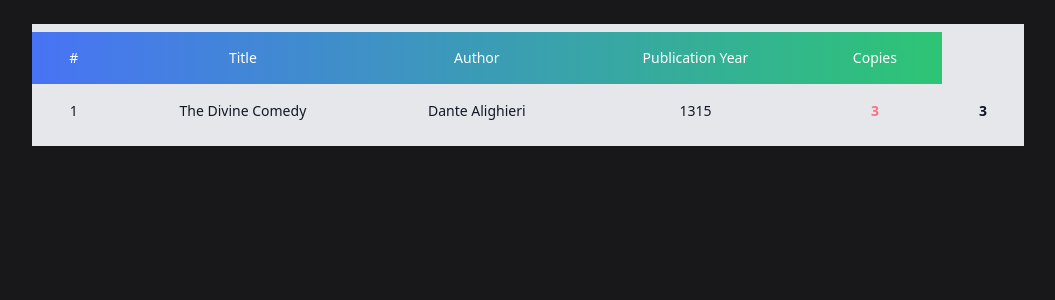
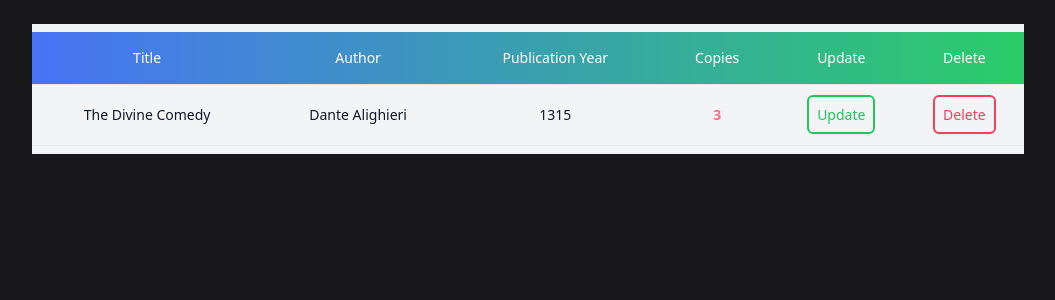
Before and after one commit to SubhanuSRoy/libMan, a Django app: page /books/ in a window 1280 px wide. Shown: the part 112-412 px from the top of the page, without its empty margins (112-1167 px from the left). Run offline with Django 4.2, Linux system fonts and the light colour scheme; data comes from the database, SQL or seed files in the repository; both versions use the stored data as it was after the commit; some libraries are stand-ins or nearby versions.

Commit message:
ft. book CRUD

```diff
--- a/main/templates/main/books.html
+++ b/main/templates/main/books.html
@@ -1,18 +1,16 @@
 {% extends 'main/base.html' %}
-{% block title %}Home Page{% endblock %}
+{% block title %}Library{% endblock %}
 {% block content %}
 <div>
 
-    <div class="flex flex-col bg-gray-200">
+    <div class="flex flex-col bg-gray-100">
         <div class="overflow-x-auto sm:-mx-6 lg:-mx-8">
           <div class="py-2 inline-block min-w-full sm:px-6 lg:px-8">
             <div class="overflow-x-auto">
               <table class="min-w-full text-center">
                 <thead class="border-b bg-gradient-to-r from-[#4873f5] to-[#2bcc69] ">
                   <tr>
-                    <th scope="col" class="text-sm font-medium px-6 py-4 ">
-                      #
-                    </th>
+
                     <th scope="col" class="text-sm font-medium px-6 py-4 text-center">
                       Title
                     </th>
@@ -26,13 +24,19 @@
                     <th scope="col" class="text-sm font-medium px-6 py-4 text-center">
                       Copies
                     </th>
+                    <th scope="col" class="text-sm font-medium px-6 py-4 text-center">
+                      Update
+                    </th>
+                    <th scope="col" class="text-sm font-medium px-6 py-4 text-center">
+                      Delete
+                    </th>
 
                   </tr>
                 </thead>
                 <tbody>
                     {% for book in books %}
                   <tr class="border-b">
-                    <td class="px-6 py-4 whitespace-nowrap text-sm font-medium text-gray-900">{{book.id}}</td>
+
                     <td class="text-sm text-gray-900 px-6 py-4 whitespace-nowrap">
                       {{book.title}}
                     </td>
@@ -47,12 +51,25 @@
                     <td class="text-sm text-rose-400 font-bold px-6 py-4 whitespace-nowrap">
                       {{book.copies}}
                     </td>
-                    {% endif %}
-                    {% if book.copies < 15 %}
+
+                    {% elif book.copies < 15 %}
                     <td class="text-sm text-gray-900 font-bold px-6 py-4 whitespace-nowrap">
                       {{book.copies}}
                     </td>
                     {% endif %}
+
+                    <td class="px-2 py-5 border-b border-gray-200 text-sm text-center">
+                      <a class="border-2 text-center cursor-pointer border-green-500 text-green-500 bg-transparent hover:bg-green-500 hover:text-white shadow-sm rounded-md p-2 whitespace-no-wrap" href="{% url 'update_book' book.id %}">
+                        Update
+                      </a>
+
+                    </td>
+                    <td class="px-2 py-5 border-b border-gray-200 text-sm text-center">
+                      <a class="border-2 text-center cursor-pointer border-rose-500 text-rose-500 bg-transparent hover:bg-rose-500 hover:text-white shadow-sm rounded-md p-2 whitespace-no-wrap" href="{% url 'delete_book' book.id %}">
+                        Delete
+                      </a>
+
+                    </td>
 
                   </tr>
                   {% endfor %}
--- a/main/urls.py
+++ b/main/urls.py
@@ -11,7 +11,7 @@ urlpatterns = [
     # path('products/',views.products,name='products'),
     # path('customer/<str:pk>',views.customer,name='customer'),
 
-    # path('create_order/<str:pk>',views.createOrder,name='create_order'),
-    # path('update_order/<str:pk>',views.updateOrder,name='update_order'),
-    # path('delete_order/<str:pk>',views.deleteOrder,name='delete_order')
+    path('create_book',views.createBook,name='create_book'),
+    path('update_book/<str:pk>',views.updateBook,name='update_book'),
+    path('delete_book/<str:pk>',views.deleteBook,name='delete_book')
 ]
--- a/main/views.py
+++ b/main/views.py
@@ -1,5 +1,7 @@
-from django.shortcuts import render
+from django.shortcuts import render,redirect
 from . models import *
+
+from . forms import BookForm
 # Create your views here.
 def home(request):
     return render(request,'main/home.html')
@@ -8,3 +10,44 @@ def books(request):
     books = Book.objects.all()
     context={'books':books}
     return render(request,'main/books.html',context)
+
+# func to create book
+def createBook(request):
+    form = BookForm()
+
+    if request.method == 'POST':
+        form = BookForm(request.POST)
+        if form.is_valid():
+            form.save()
+            return redirect('/')
+
+    context={'form':form}
+    return render(request,'main/book_form.html',context)
+
+# func to update details/copies of books
+def updateBook(request,pk):
+    # get the specific book by its id
+    book = Book.objects.get(id=pk)
+    # pass the already filled fields to this form
+    form = BookForm(instance=book)
+
+    # get the form data and if valid then save and redirect to home page
+    if request.method == 'POST':
+        # this time also pass the instance of the book with changes
+        form = BookForm(request.POST, instance=book)
+        if form.is_valid():
+            form.save()
+            return redirect('books')
+
+
+    context={'form':form}
+    return render(request,'main/book_form.html',context)
+
+def deleteBook(request,pk):
+    book = Book.objects.get(id=pk)
+
+    if request.method == 'POST':
+        book.delete()
+        return redirect('books')
+    context = {'book':book,'bookName':book.title}
+    return render(request,'main/delete.html',context)
```
Also changed, not shown: main/forms.py (added, +9 -0 lines), main/templates/main/book_form.html (added, +30 -0 lines), main/templates/main/delete.html (added, +31 -0 lines), db.sqlite3.
